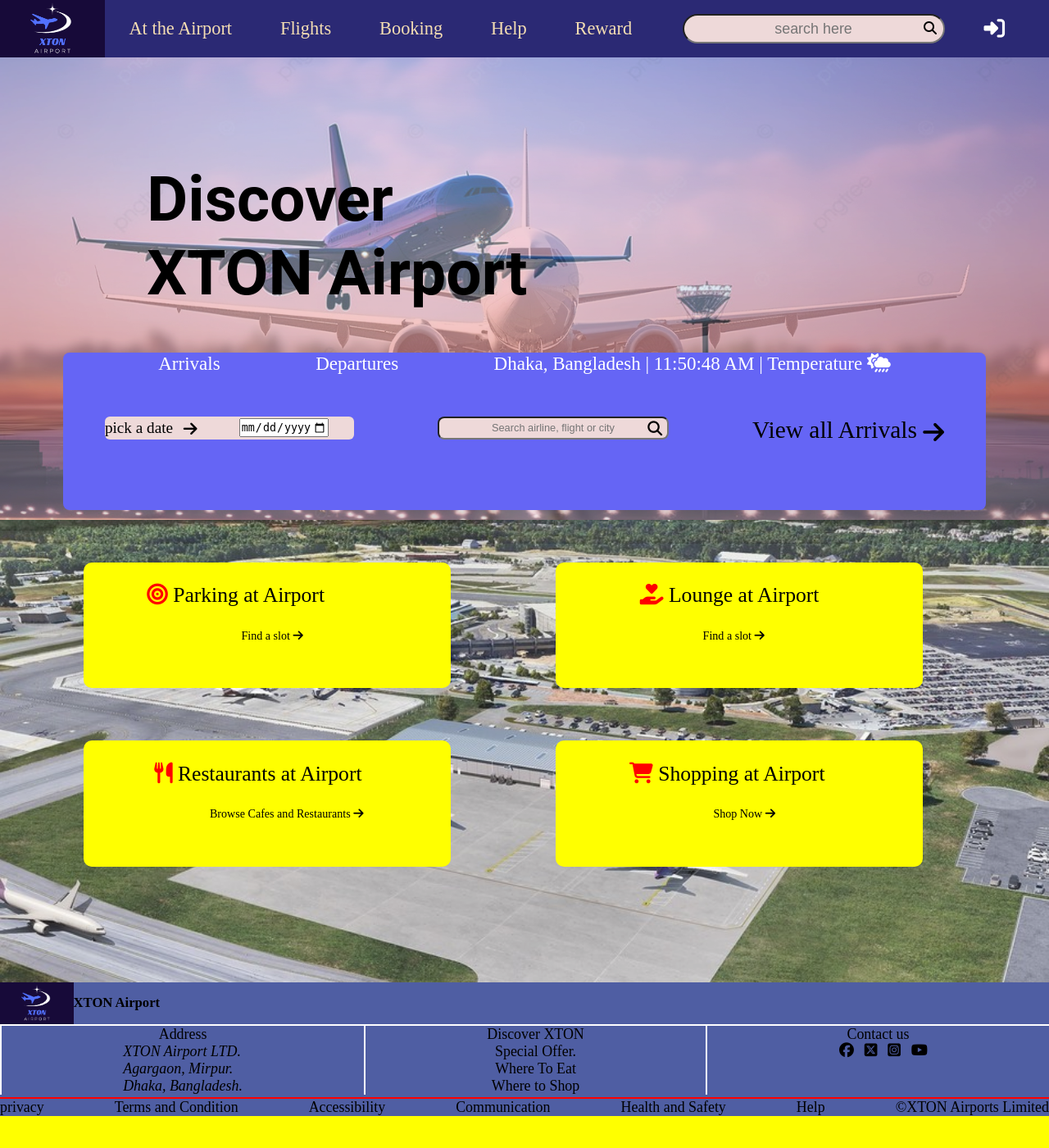
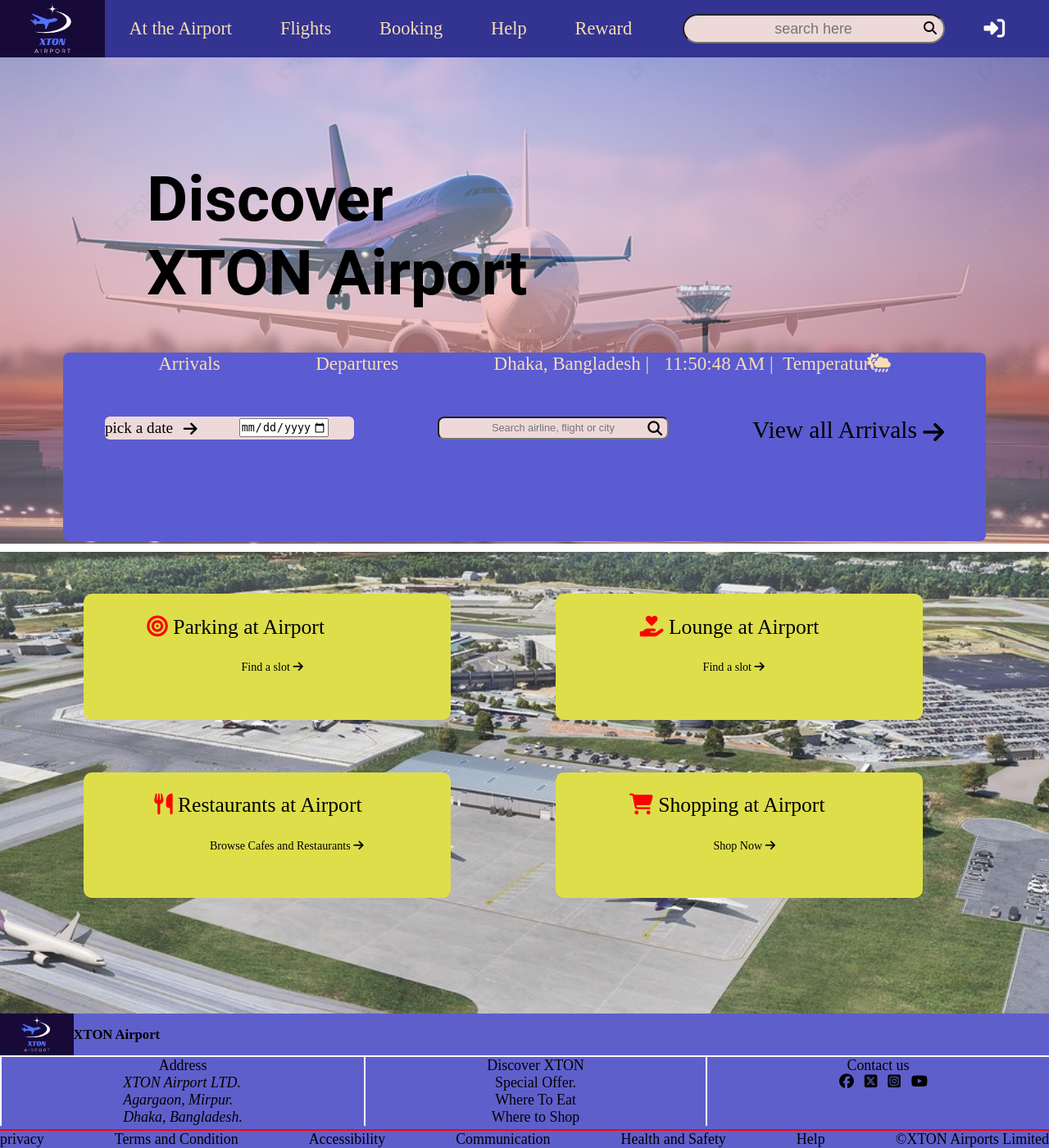
Before and after one commit to Shahriar-Utchas/XTON-Airport, a PHP site: page /home.php in a window 1280 px wide. Shown: the whole page at 82% size. Before the commit the page ends 1361 px from the top, so only its background shows below. Run offline with PHP 8.4, Linux system fonts and the light colour scheme; data that the repository does not hold is empty.

Commit message:
Update home.css

```diff
--- a/CSS/home.css
+++ b/CSS/home.css
@@ -5,7 +5,7 @@
 }
 
 #navbar {
-  background-color: #2b2974;
+  background-color: rgb(51, 51, 145);
   display: flex;
   align-items: center;
   height: 5.5vw;
@@ -181,8 +181,12 @@
   color: rgb(63, 62, 62);
 }
 .arrivals {
-  height: 15vw;
-  background-color: rgb(101, 101, 245);
+  height: 18vw;
+  /* background-color: hsl(240, 88%, 70%); */
+  /* background:blur(10px); */
+  /* border: 4px solid blue; */
+  /* background-color: #c9aad9; */
+  background-color: hsl(240, 57%, 59%);
   margin: 6vw;
   position: relative;
   bottom:3vw;
@@ -192,7 +196,7 @@
   display: flex;
   justify-content: space-evenly;
   font-family: "Merriweather", serif;
-  color: white;
+  color: wheat;
   font-size: 1.8vw;
 }
 .date {
@@ -278,7 +282,10 @@
   top: 4vw;
 }
 .options {
-  background-color: yellow;
+  background-color: rgb(222, 222, 75);
+  /* background-color: hsl(218, 59%, 53%); */
+  /* background-color: #deadf8; */
+  backdrop-filter: blur(10px);
   border-radius: 10px;
 }
 .target {
@@ -401,7 +408,9 @@
 
 /* footer */
 footer {
-  background-color: #4f5ea3;
+  /* background-color: #4f5ea3; */
+  /* background-color: hsl(266, 47%, 52%); */
+  background-color: rgb(95, 95, 204);
   font-size: 1.4vw;
 }
 .footer-1st {
@@ -705,9 +714,16 @@
 }
 .arrival-table{
   visibility: hidden;
-  position: relative;
-  left: 53vw;
+   position: relative;
+  /* border-collapse: collapse;
+  left: 53vw;*/
   width: 40%;
+  border-collapse: collapse;
+  margin-top: 1vw;
+  bottom: 1.3vw;
+  left: 28vw;
+  max-height:7vw ;
+  overflow: auto;
 }
 #arrival{
   cursor: pointer;
@@ -722,3 +738,31 @@
 color: black;
 /* border: 2px solid wheat;  */
 }
+#arri{
+  color: white;
+}
+#dep{
+  color: white;
+}
+#arri:hover{
+  cursor: pointer;
+  text-decoration: underline;
+  color: rgb(167, 204, 239);
+}
+#dep:hover{
+  text-decoration: underline;
+  color: rgb(167, 204, 239);
+  cursor: pointer;
+}
+#time{
+  position: relative;
+  left: 1vw;
+}
+#temp{
+  position: relative;
+  left: 1.5vw;
+}
+.tempi{
+  position: relative;
+  left: 1.5vw;
+}
```
